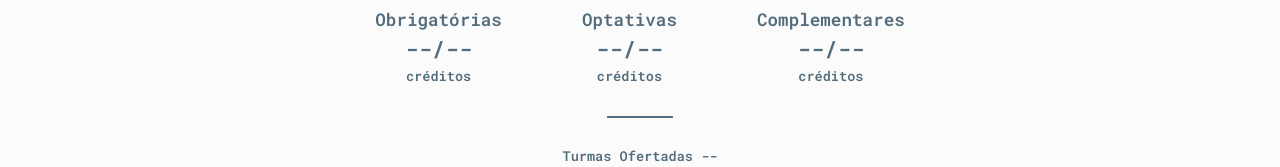
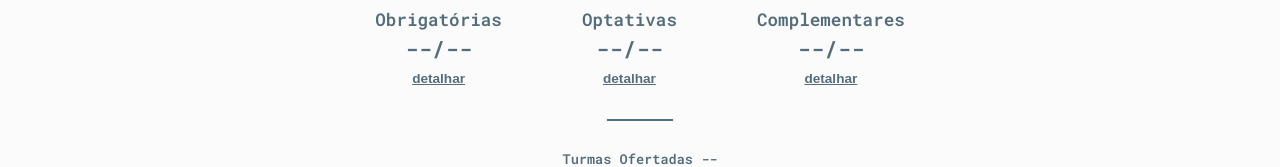
Before and after one commit to RodrigoEC/PlaneJa-Front, a React (Create React App) app: page / in a window 1280 px wide. Shown: the part 248-415 px from the top of the page. Built offline with nearby package versions, Linux system fonts and the light colour scheme; no server answers.

Commit message:
Adds details button on SubjectData component instead of credits

```diff
--- a/src/components/SubjectData/SubjectData.style.ts
+++ b/src/components/SubjectData/SubjectData.style.ts
@@ -37,9 +37,19 @@ export const Data = styled.span`
   }
 `;
 
-export const Atribute = styled.span`
+export const Atribute = styled.button`
   font-size: 0.85rem;
   font-weight: bold;
+  text-decoration: underline;
+  transition: 0.3s;
+  background-color: transparent;
+  border: none;
+  color: ${({ theme }) => theme.colors.primary};
+
+  &:hover {
+    cursor: pointer;
+    opacity: 0.6;
+  }
 
   @media screen and (max-width: 1000px) {
     font-size: 0.75rem;
--- a/src/components/SubjectData/SubjectData.tsx
+++ b/src/components/SubjectData/SubjectData.tsx
@@ -25,7 +25,7 @@ export const SubjectData = ({
       <Data>
         {extractionLoading ? <Loading /> : current}/{extractionLoading ? <Loading /> : max}
       </Data>
-      <Atribute>créditos</Atribute>
+      <Atribute>detalhar</Atribute>
     </Wrapper>
   );
 };
--- a/src/globalStyles.tsx
+++ b/src/globalStyles.tsx
@@ -43,6 +43,8 @@ export const GlobalStyle = createGlobalStyle`
 
 
 
+
+
   /* HTML5 display-role reset for older browsers */
   article, aside, details, figcaption, figure,
   footer, header, hgroup, menu, nav, section {
@@ -77,6 +79,8 @@ export const Wrapper = styled.div`
 
   transition: 0.3s;
   background-color: ${({ theme }) => theme.colors.contrast};
+
+
 
   @keyframes pop {
     from {
```
